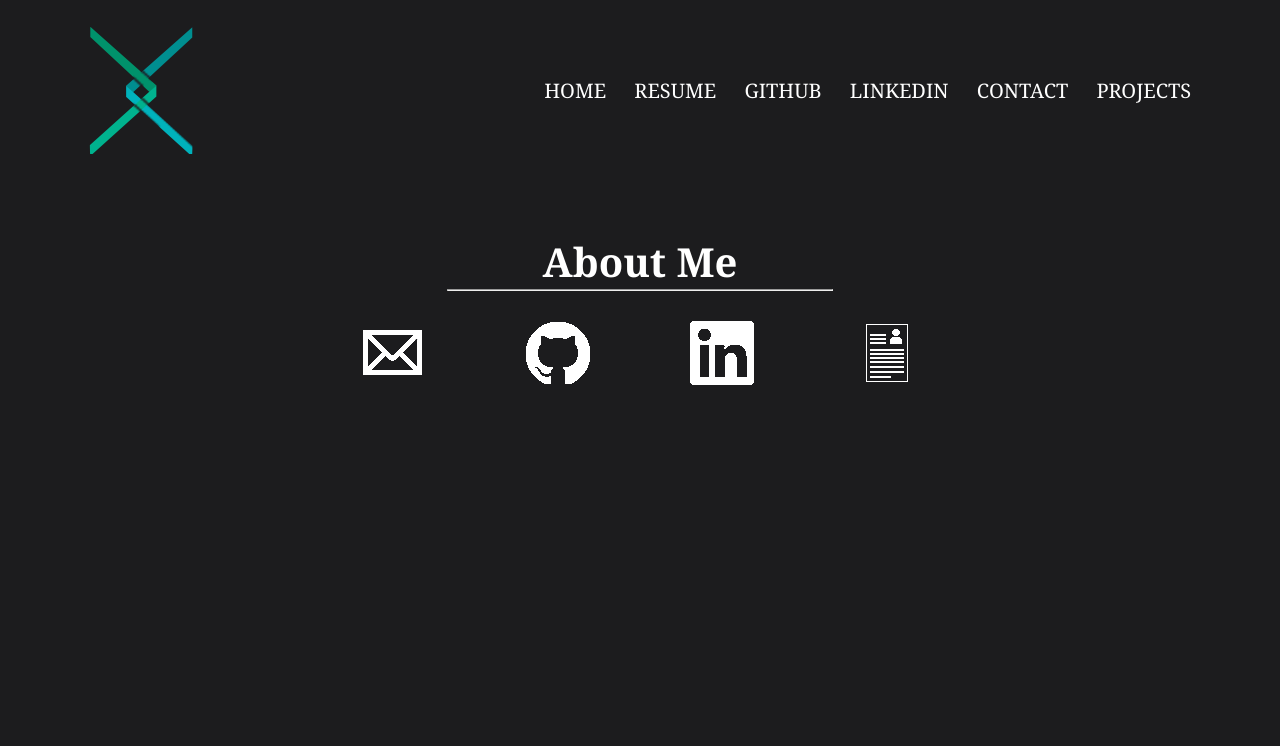
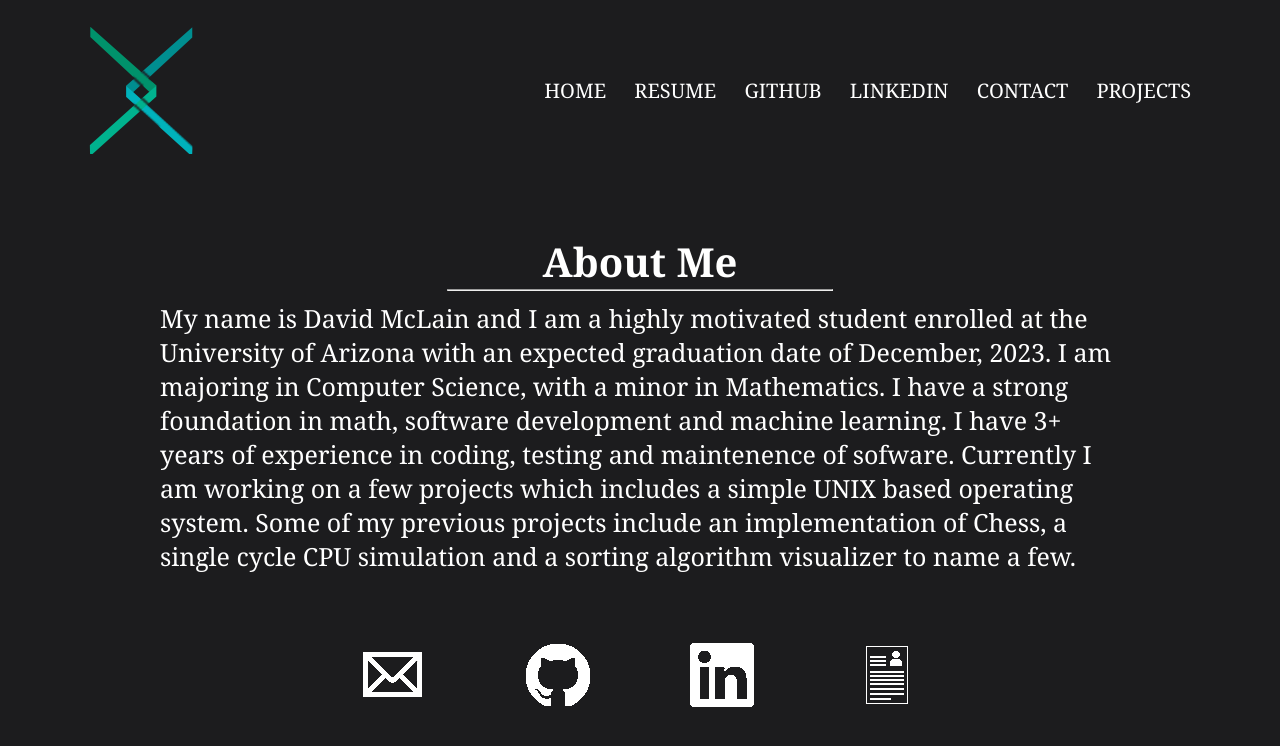
Before and after one commit to david-mclain/david-mclain.github.io, a plain HTML site: page index.html in a window 1280 px wide. Drawn offline with Linux system fonts and the light colour scheme.

Commit message:
Update index.html

```diff
--- a/index.html
+++ b/index.html
@@ -30,6 +30,13 @@
 			<!--About section. Information on my current employment status and hobbies.-->
 			<h1>About Me</h1>
 			<hr>
+			<p>
+				My name is David McLain and I am a highly motivated student enrolled at the University of Arizona with an expected graduation
+				date of December, 2023. I am majoring in Computer Science, with a minor in Mathematics. I have a strong foundation in math, software
+				development and machine learning. I have 3+ years of experience in coding, testing and maintenence of sofware. Currently I am working
+				on a few projects which includes a simple UNIX based operating system. Some of my previous projects include an implementation of Chess,
+				a single cycle CPU simulation and a sorting algorithm visualizer to name a few.
+			</p>
             <!--
 			<p>
 				My name is David McLain and I am a student currently enrolled at the University of Arizona.
```
